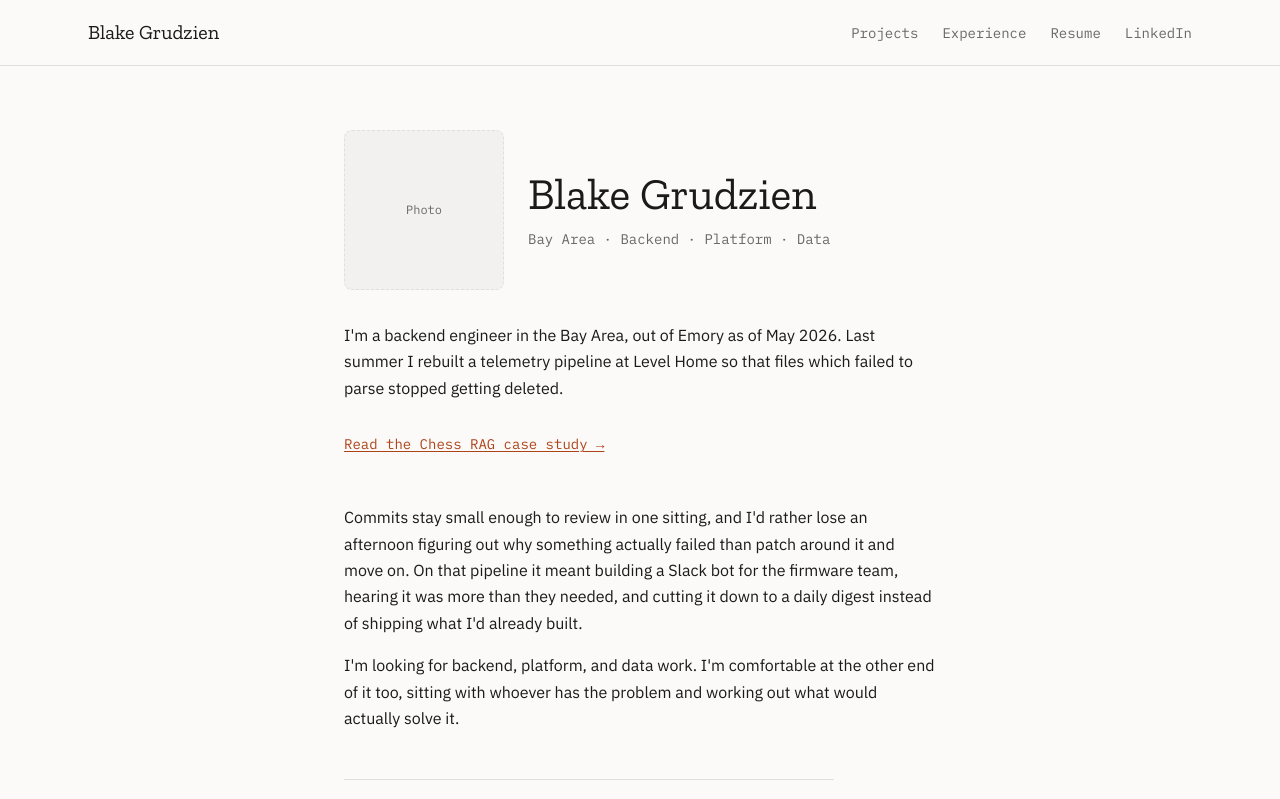
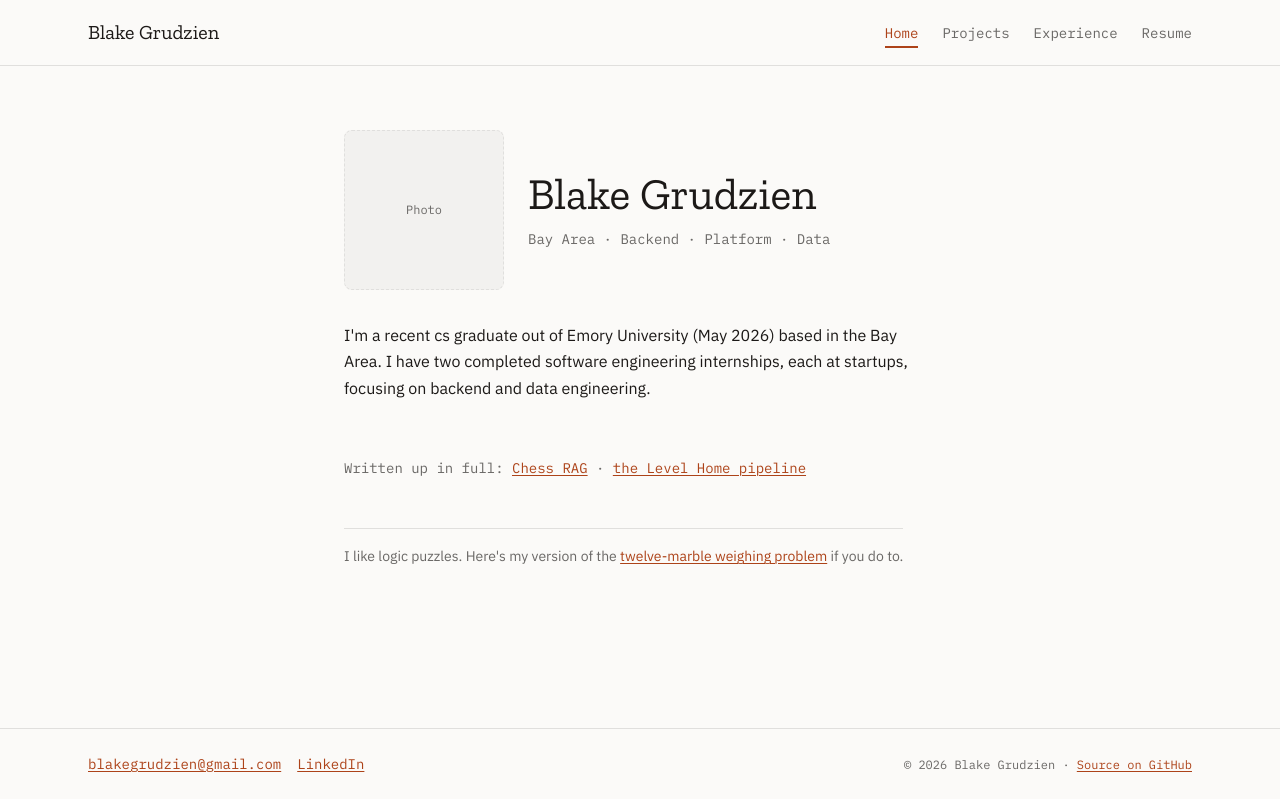
Before and after one commit to blakegrudzien/Portfolio, a React (Vite) app: page / in a window 1280 px wide. Shown: the top 799 px of the page. Built offline with nearby package versions, Linux system fonts and the light colour scheme.

Commit message:
Changed header and footer, and removed unnecessary writing

```diff
--- a/src/components/layout/Footer.tsx
+++ b/src/components/layout/Footer.tsx
@@ -1,3 +1,4 @@
+import { contact } from '../../config/contact'
 import styles from './Footer.module.css'
 
 export function Footer() {
@@ -6,22 +7,20 @@ export function Footer() {
       <div className={styles.inner}>
         {/* Contact lives here rather than only on the resume page: a
         recruiter shouldn't have to navigate anywhere to find an email
-        address, and this is the one element on every page. GitHub is
-        deliberately not here. Opening someone's source is a decision
-        you've already made by the time you go looking, so it sits on the
-        resume page instead of following you around the site. */}
+        address, and this is the one element on every page. */}
         <ul className={styles.contact}>
           <li>
-            <a href="mailto:blakegrudzien@gmail.com">blakegrudzien@gmail.com</a>
+            <a href={`mailto:${contact.email}`}>{contact.email}</a>
+          </li>
+          <li>
+            <a href={contact.linkedin} target="_blank" rel="noreferrer">
+              LinkedIn
+            </a>
           </li>
         </ul>
         <p className={styles.meta}>
           © {new Date().getFullYear()} Blake Grudzien ·{' '}
-          <a
-            href="https://github.com/blakegrudzien/Portfolio"
-            target="_blank"
-            rel="noreferrer"
-          >
+          <a href={contact.sourceRepo} target="_blank" rel="noreferrer">
             Source on GitHub
           </a>
         </p>
--- a/src/components/layout/NavBar.tsx
+++ b/src/components/layout/NavBar.tsx
@@ -3,16 +3,19 @@ import { paths } from '../../routes/paths'
 import { cx } from '../../utils/cx'
 import styles from './NavBar.module.css'
 
-const LINKEDIN_URL = 'https://www.linkedin.com/in/blakegrudzien/'
-
-// TODO: decide whether Home belongs here as its own item. Right now the
-// only way back is clicking the name, which is a real convention but
-// doesn't look like the other tabs, so it isn't obviously a way back.
+// Home is listed even though the name in the corner already links there.
+// Clicking a wordmark to get home is a real convention, but a full name
+// doesn't read as a clickable mark the way a logo does, so in practice
+// there was no obvious way back once you'd navigated off. The two links
+// are separated across the bar, and the redundancy is worth more than the
+// tidiness of having exactly one route home.
 //
 // Lab is deliberately absent. One marble-weighing puzzle doesn't carry the
 // same weight as a case study, and giving it a top-level tab said it did.
 // The page still exists at /lab and About links to it.
-const navItems: { to: string; label: string }[] = [
+const navItems: { to: string; label: string; end?: boolean }[] = [
+  // `end`, or "/" would match every route and Home would always look active.
+  { to: paths.home, label: 'Home', end: true },
   { to: paths.projects, label: 'Projects' },
   { to: paths.experience, label: 'Experience' },
   { to: paths.resume, label: 'Resume' },
@@ -30,6 +33,7 @@ export function NavBar() {
             <li key={item.to}>
               <NavLink
                 to={item.to}
+                end={item.end}
                 className={({ isActive }) =>
                   cx(styles.link, isActive && styles.linkActive)
                 }
@@ -38,24 +42,6 @@ export function NavBar() {
               </NavLink>
             </li>
           ))}
-          {/* LinkedIn sits here rather than in the footer's contact strip.
-          It's the link a recruiter clicks reflexively, so it gets the most
-          visible slot on the page; GitHub is a decision you've already
-          made by the time you go looking, so it stays on the resume page.
-          Not a NavLink: it leaves the site, so it never has an active
-          state to show. */}
-          {LINKEDIN_URL && (
-            <li>
-              <a
-                className={styles.link}
-                href={LINKEDIN_URL}
-                target="_blank"
-                rel="noreferrer"
-              >
-                LinkedIn
-              </a>
-            </li>
-          )}
         </ul>
       </nav>
     </header>
--- /dev/null
+++ b/src/config/contact.ts
@@ -0,0 +1,14 @@
+/**
+ * The one place these live. Email and LinkedIn appear both in the footer
+ * (on every page) and on the resume page, and two copies of a URL is two
+ * things to keep in sync.
+ */
+export const contact = {
+  email: 'blakegrudzien@gmail.com',
+  linkedin: 'https://www.linkedin.com/in/blakegrudzien/',
+  /** Profile, not the portfolio repo below. Deliberately not in the
+   * footer: opening someone's source is a decision you've already made by
+   * the time you go looking, so it sits on the resume page. */
+  github: 'https://github.com/blakegrudzien',
+  sourceRepo: 'https://github.com/blakegrudzien/Portfolio',
+} as const
--- a/src/pages/home/HomePage.module.css
+++ b/src/pages/home/HomePage.module.css
@@ -55,10 +55,11 @@
   margin-bottom: var(--space-6);
 }
 
-.cta {
+.work {
+  margin-top: var(--space-5);
   font-family: var(--font-mono);
   font-size: var(--text-sm);
-  font-weight: 500;
+  color: var(--color-ink-muted);
 }
 
 .body {
--- a/src/pages/home/HomePage.tsx
+++ b/src/pages/home/HomePage.tsx
@@ -39,39 +39,27 @@ export function HomePage() {
       {/* Two sentences, and the second one is the hook: what I actually
       did, specific enough to be checked one click away. */}
       <p className={`prose ${styles.intro}`}>
-        I'm a backend engineer in the Bay Area, out of Emory as of May 2026.
-        Last summer I rebuilt a telemetry pipeline at Level Home so that files
-        which failed to parse stopped getting deleted.
+        I'm a recent cs graduate out of Emory University (May 2026) based in the Bay Area.
+        I have two completed software engineering internships, each at startups, focusing on backend and data engineering.
+
       </p>
 
-      <Link to={paths.projectChessRag} className={styles.cta}>
-        Read the Chess RAG case study →
-      </Link>
+      {/* A statement of what exists, not an instruction to read it. The
+      reader can decide what they're interested in. */}
+      <p className={styles.work}>
+        Written up in full: <Link to={paths.projectChessRag}>Chess RAG</Link> ·{' '}
+        <Link to={paths.experienceLevelHome}>the Level Home pipeline</Link>
+      </p>
 
       {/* This used to be the About page. It's here instead: the site has
-      two case studies carrying the depth, and a separate page for three
+      two case studies carrying the depth, and a separate page for two
       paragraphs was a page to keep current for no gain. */}
-      <div className={`prose ${styles.body}`}>
-        <p>
-          Commits stay small enough to review in one sitting, and I'd rather
-          lose an afternoon figuring out why something actually failed than
-          patch around it and move on. On that pipeline it meant building a
-          Slack bot for the firmware team, hearing it was more than they needed,
-          and cutting it down to a daily digest instead of shipping what I'd
-          already built.
-        </p>
-        <p>
-          I'm looking for backend, platform, and data work. I'm comfortable at
-          the other end of it too, sitting with whoever has the problem and
-          working out what would actually solve it.
-        </p>
-      </div>
 
       <aside className={styles.aside}>
         <p>
-          I like puzzles. There's a{' '}
-          <Link to={paths.lab}>twelve-marble weighing problem</Link> here if you
-          want one.
+          I like logic puzzles. Here's my version of the {' '}
+          <Link to={paths.lab}>twelve-marble weighing problem</Link> if you
+          do to.
         </p>
       </aside>
     </div>
--- a/src/pages/resume/ContactSection.tsx
+++ b/src/pages/resume/ContactSection.tsx
@@ -1,22 +1,25 @@
+import { contact } from '../../config/contact'
 import styles from './ContactSection.module.css'
 
 export function ContactSection() {
   return (
     <section className={styles.contact}>
-      {/* Labelled, because the footer carries the same two links on every
+      {/* Labelled, because the footer carries email and LinkedIn on every
       page. Without a heading this reads as an accidental repeat rather
-      than as the thing you came to this page for. */}
+      than as the thing you came to this page for. GitHub is the one that
+      only appears here. */}
       <h2 className={styles.heading}>Get in touch</h2>
       <ul className={styles.links}>
         <li>
-          <a href="mailto:blakegrudzien@gmail.com">blakegrudzien@gmail.com</a>
+          <a href={`mailto:${contact.email}`}>{contact.email}</a>
         </li>
         <li>
-          <a
-            href="https://github.com/blakegrudzien"
-            target="_blank"
-            rel="noreferrer"
-          >
+          <a href={contact.linkedin} target="_blank" rel="noreferrer">
+            LinkedIn
+          </a>
+        </li>
+        <li>
+          <a href={contact.github} target="_blank" rel="noreferrer">
             GitHub
           </a>
         </li>
--- a/src/pages/resume/ResumePage.tsx
+++ b/src/pages/resume/ResumePage.tsx
@@ -13,11 +13,10 @@ export function ResumePage() {
     <div className={styles.page}>
       <h1>Resume &amp; contact</h1>
 
+      {/* The one place a job search belongs. The rest of the site is a
+      personal site and reads like one. */}
       <p className={`prose ${styles.intro}`}>
-        The short version is on this site: the{' '}
-        <a href="/projects/chess-rag">Chess RAG case study</a> and the{' '}
-        <a href="/experience/level-home">Level Home pipeline</a> are the two
-        pieces of work worth reading in full. The resume covers the rest.
+        I'm looking for backend, platform, and data roles in the Bay Area.
       </p>
 
       {/* A real PDF rather than the resume re-typed as HTML. Recruiters
```
Also changed, not shown: src/pages/experience/LevelHomePage.tsx (+9 -28 lines), src/pages/projects/ChessRagPage.tsx (+18 -84 lines).
